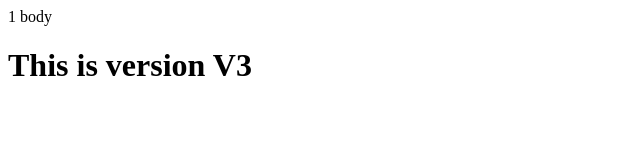
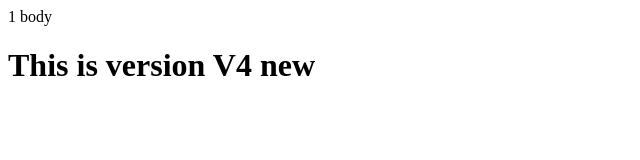
Before and after one commit to monsoon-coder-1/test, a plain HTML site: page index.html in a window 1280 px wide. Shown: the full height of the page, 0-640 px from the left. Drawn offline with Linux system fonts and the light colour scheme.

Commit message:
Fourth version added

```diff
--- a/index.html
+++ b/index.html
@@ -13,7 +13,7 @@ http-equiv="X-UA-Compatible" content="IE=edge">
 
 <body>
 
-<h1>This is version V3</h1>
+<h1>This is version V4 new </h1>
 
 </body>
 </html>
```
